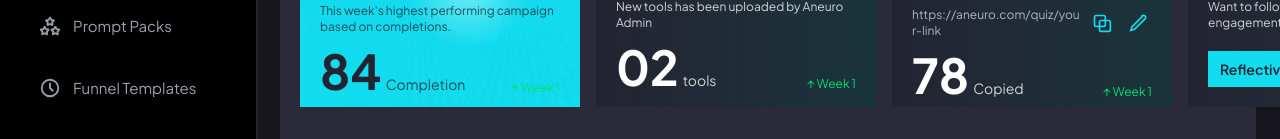
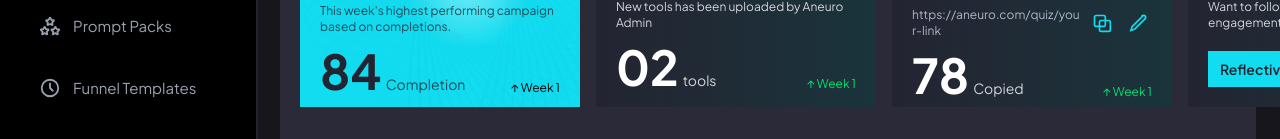
Before and after one commit to adnan-aadi7/Aneuro-Website, a React (Vite) app in the folder frontend/: page /client/dashboard in a window 1280 px wide. Shown: the part 347-486 px from the top of the page. Built offline with nearby package versions, Linux system fonts and the light colour scheme.

Commit message:
cards fixed and refund button removed

```diff
--- a/frontend/src/client/components/ResultOverview/Cards.jsx
+++ b/frontend/src/client/components/ResultOverview/Cards.jsx
@@ -212,9 +212,15 @@ const Cards = () => {
                 </button>
               </div>
             )}
-            <span className="text-xs text-green-400 font-medium ml-auto self-end">
-              {card.week}
-            </span>
+            {card.week && (
+              <span
+                className={`text-xs font-medium ml-auto self-end ${
+                  i === 0 ? "text-black" : "text-green-400"
+                }`}
+              >
+                {card.week}
+              </span>
+            )}
           </div>
         </div>
       ))}
--- a/frontend/src/client/components/subscription/refund.jsx
+++ b/frontend/src/client/components/subscription/refund.jsx
@@ -1,19 +1,21 @@
 import Subscriptiontier from "../../../admin/components/subscription/subscriptiontier";
-import { useNavigate } from "react-router-dom";
 import Billinghistory from "../../../admin/components/subscription/billinghistory";
-const UserRefund =()=>{
-   const navigate = useNavigate();
-    return(
-        <div className="text-white">
+const UserRefund = () => {
+  return (
+    <div className="text-white">
       <div>
-        <h1 className="text-[32px] font-medium inline-block pb-1">Good Morning, Mike</h1>
-        <p className="text-[20px] opacity-70 mt-1">Let's make the day productive</p>
+        <h1 className="text-[32px] font-medium inline-block pb-1">
+          Good Morning, Mike
+        </h1>
+        <p className="text-[20px] opacity-70 mt-1">
+          Let's make the day productive
+        </p>
       </div>
 
       <div
         className="p-2 md:p-6 mt-6 shadow-md text-white font-inter w-full overflow-x-auto"
-      style={{
-    background: `
+        style={{
+          background: `
       radial-gradient(
         circle at bottom right,
         rgba(29, 116, 125, 0.4) 0%,
@@ -21,10 +23,10 @@ const UserRefund =()=>{
       ),
       #2A2A39
     `,
-    backgroundBlendMode: 'normal'
-  }}
+          backgroundBlendMode: "normal",
+        }}
       >
-         <div className="p-2  rounded-md mb-6">
+        <div className="p-2  rounded-md mb-6">
           {/* Header Section */}
           <div className="flex flex-col md:flex-row gap-3  md:justify-between md:items-center">
             <div className="flex items-center gap-4">
@@ -39,7 +41,7 @@ const UserRefund =()=>{
               </div>
             </div>
 
-            <div className="flex gap-3">
+            {/* <div className="flex gap-3">
 
 
                 <button
@@ -49,22 +51,24 @@ const UserRefund =()=>{
                   Request Refund
                 </button>
 
-            </div>
+            </div> */}
           </div>
-      </div>
+        </div>
 
-       <h1 className="text-[24px] font-medium inline-block pb-1 opacity-70">Subscription Tier</h1>
-        <p className="text-[16px] opacity-70 mt-1">Download your previous plan receipts and useage details</p>
+        <h1 className="text-[24px] font-medium inline-block pb-1 opacity-70">
+          Subscription Tier
+        </h1>
+        <p className="text-[16px] opacity-70 mt-1">
+          Download your previous plan receipts and useage details
+        </p>
 
         <div className="flex flex-col gap-12">
-            <Subscriptiontier/>
-             <Billinghistory/>
+          <Subscriptiontier />
+          <Billinghistory />
         </div>
-
-
       </div>
-      </div>
-    )
-}
+    </div>
+  );
+};
 
 export default UserRefund;
```
